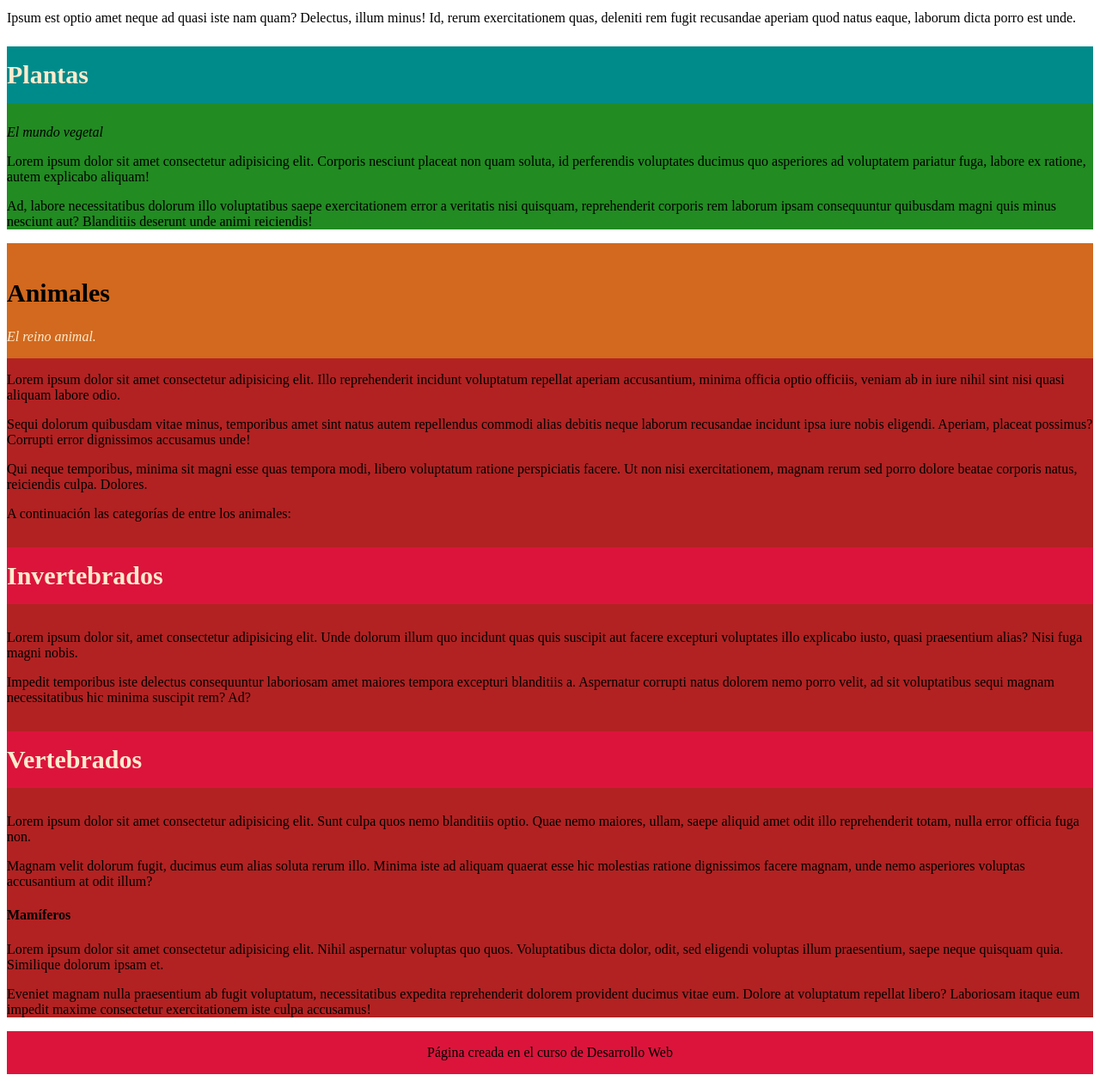
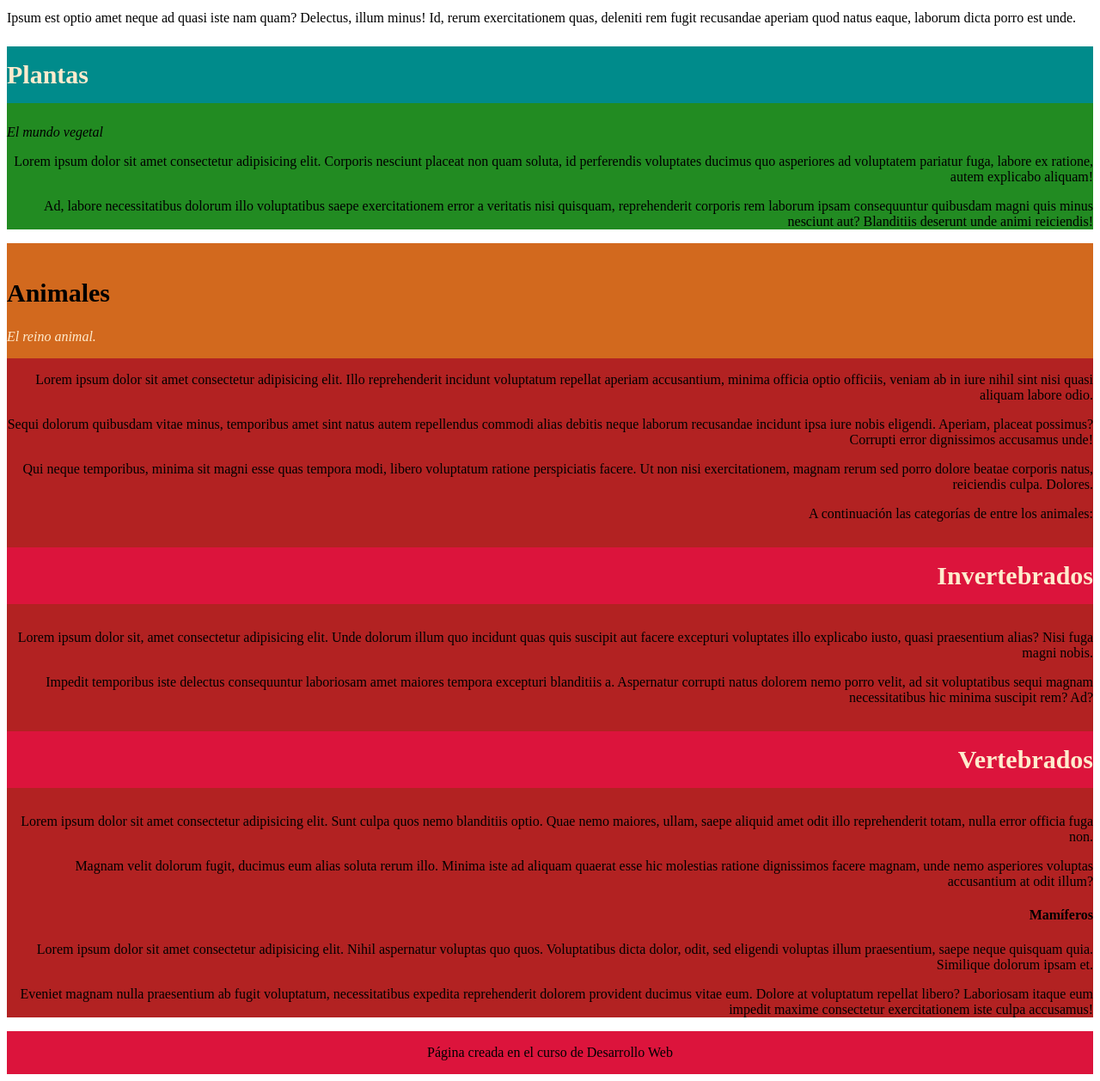
Before and after one commit to marcelo-024/desarrollo_web_2019, a PHP site: page / in a window 1280 px wide. Shown: the part 376-1634 px from the top of the page at 86% size. Run offline with PHP 8.4, Linux system fonts and the light colour scheme.

Commit message:
06_EsquemaHTML5_css text align

```diff
--- a/06_esquema_html5/css/style.css
+++ b/06_esquema_html5/css/style.css
@@ -87,3 +87,9 @@ background-color: firebrick
 
 
 }
+
+section {
+
+text-align: end
+
+}
```
